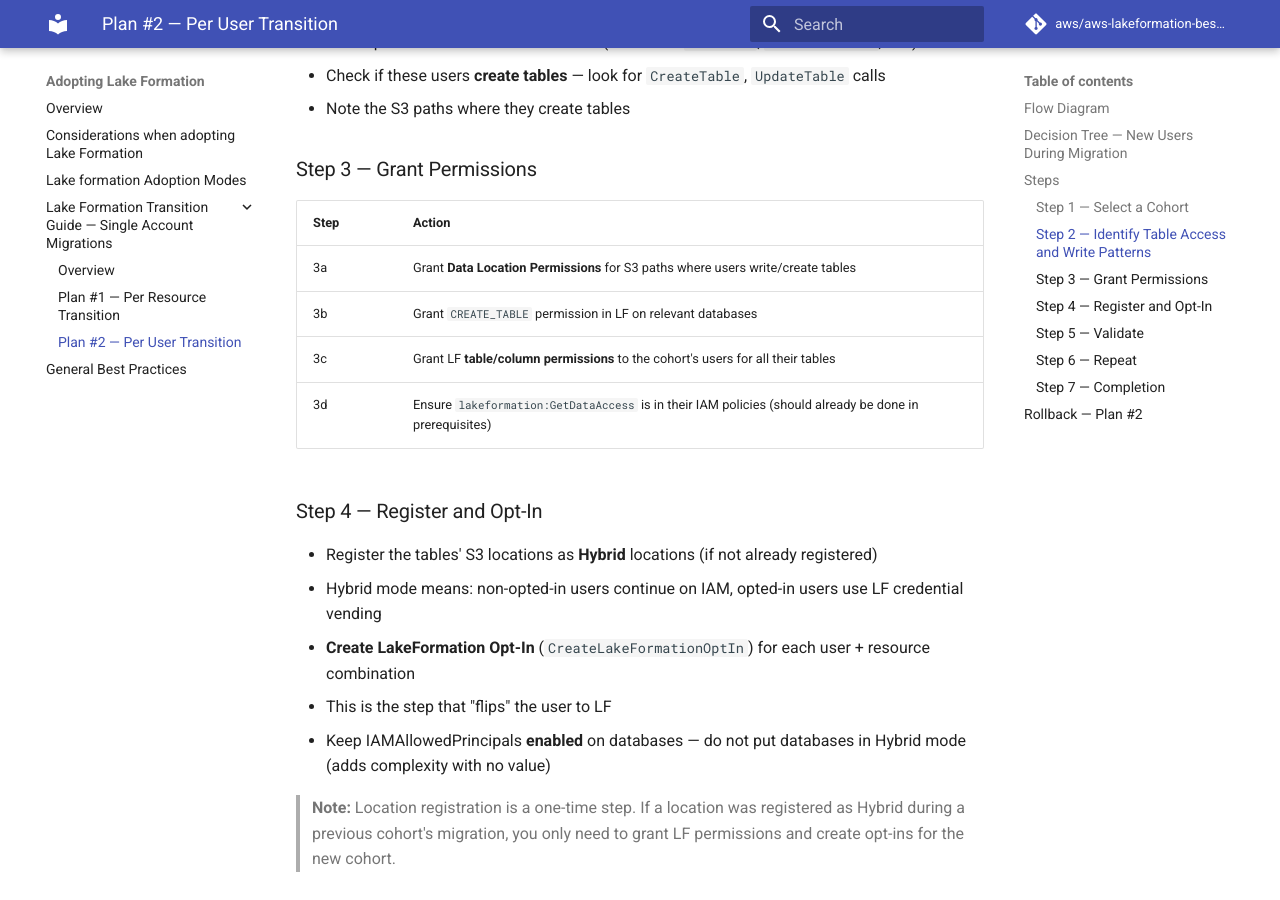
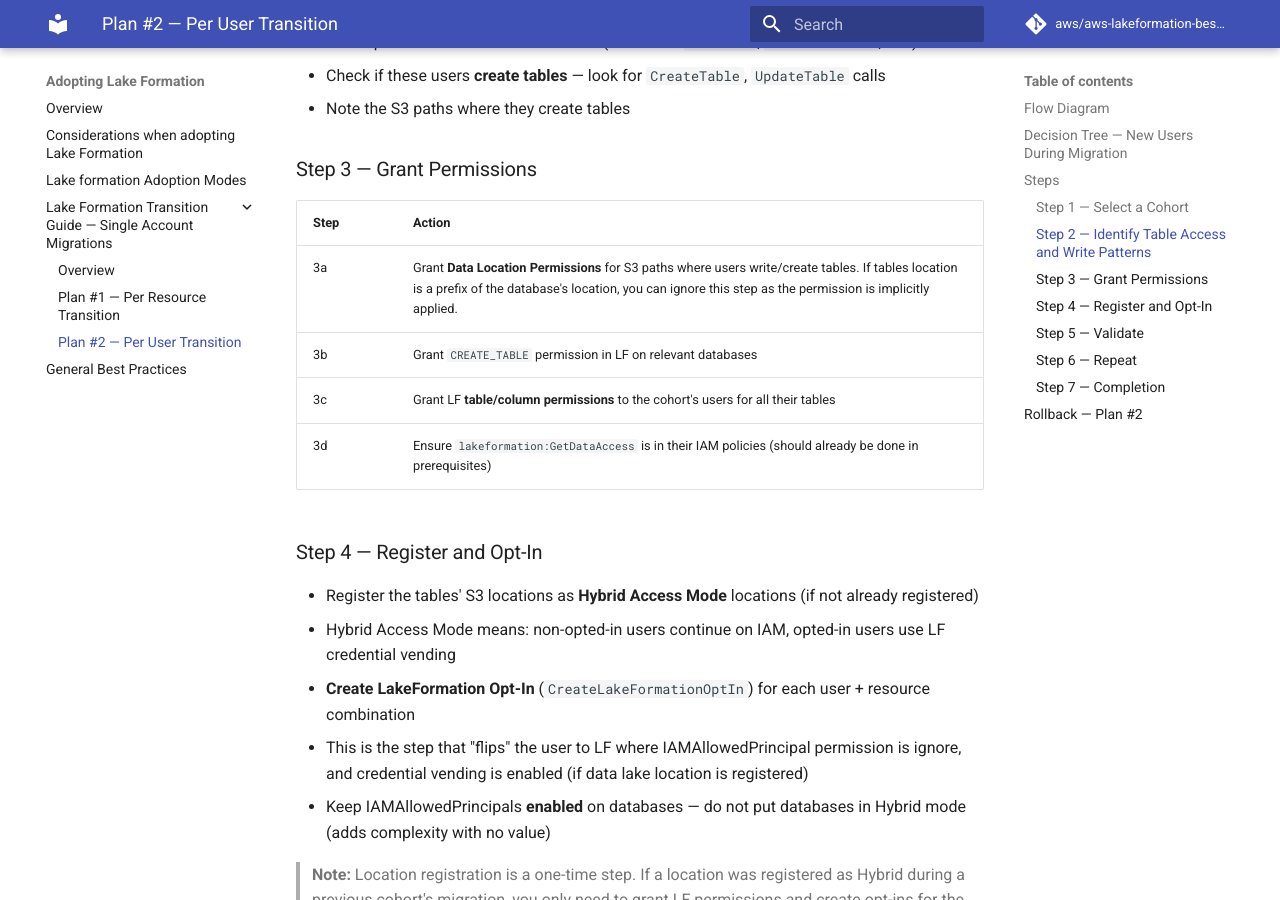
Before and after one commit to aws/aws-lakeformation-best-practices, an MkDocs documentation site: the page built from content/adopting-lake-formation/transition-guide/single-account-transition-plan-2-per-user.md, in a window 1280 px wide and 900 px high, scrolled down 834 px. Built offline with MkDocs 1.6.1 and Material for MkDocs 9.7.7, drawn with Linux system fonts in a browser that asks for light colours; comment, search, counter and statistics services are not loaded.

Commit message:
Addressed CR comments.

```diff
--- a/content/adopting-lake-formation/transition-guide/single-account-transition-plan-2-per-user.md
+++ b/content/adopting-lake-formation/transition-guide/single-account-transition-plan-2-per-user.md
@@ -67,17 +67,17 @@
 
 | Step | Action |
 |------|--------|
-| 3a | Grant **Data Location Permissions** for S3 paths where users write/create tables |
+| 3a | Grant **Data Location Permissions** for S3 paths where users write/create tables. If tables location is a prefix of the database's location, you can ignore this step as the permission is implicitly applied. |
 | 3b | Grant `CREATE_TABLE` permission in LF on relevant databases |
 | 3c | Grant LF **table/column permissions** to the cohort's users for all their tables |
 | 3d | Ensure `lakeformation:GetDataAccess` is in their IAM policies (should already be done in prerequisites) |
 
 ### Step 4 — Register and Opt-In
 
-- Register the tables' S3 locations as **Hybrid** locations (if not already registered)
-  - Hybrid mode means: non-opted-in users continue on IAM, opted-in users use LF credential vending
+- Register the tables' S3 locations as **Hybrid Access Mode** locations (if not already registered)
+  - Hybrid Access Mode means: non-opted-in users continue on IAM, opted-in users use LF credential vending
 - **Create LakeFormation Opt-In** (`CreateLakeFormationOptIn`) for each user + resource combination
-  - This is the step that "flips" the user to LF
+  - This is the step that "flips" the user to LF where IAMAllowedPrincipal permission is ignore, and credential vending is enabled (if data lake location is registered)
 - Keep IAMAllowedPrincipals **enabled** on databases — do not put databases in Hybrid mode (adds complexity with no value)
 
 > **Note:** Location registration is a one-time step. If a location was registered as Hybrid during a previous cohort's migration, you only need to grant LF permissions and create opt-ins for the new cohort.
```
Also changed, not shown: content/adopting-lake-formation/lake-formation-transition-guide-single-account.md (+6 -7 lines), content/adopting-lake-formation/transition-guide/single-account-transition-plan-1-per-resource.md (+2 -2 lines).
